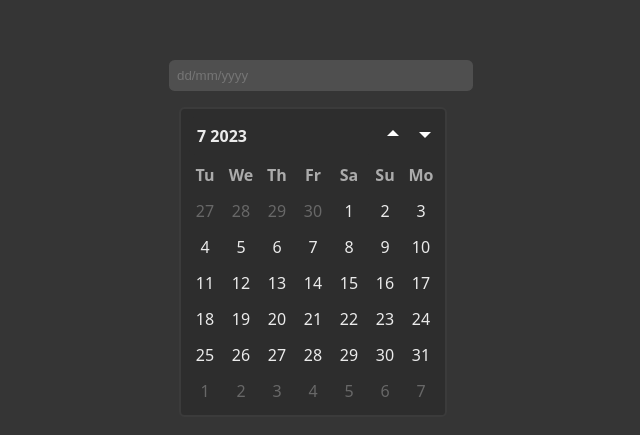
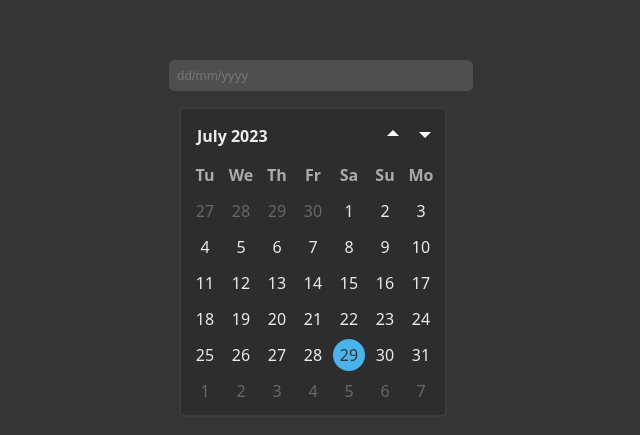
Before and after one commit to himanshupal/160, a SvelteKit app: page / in a window 1280 px wide. Shown: the part 185-620 px from the top of the page, without its empty margins (327-967 px from the left). Built offline with nearby package versions, Linux system fonts and the light colour scheme.

Commit message:
Year & Month selection working as expected

```diff
--- a/src/routes/+page.svelte
+++ b/src/routes/+page.svelte
@@ -15,18 +15,23 @@
 
 	const d = dayjs();
 
+	let slicedMonthList: IMonthValue[][];
+	let slicedYearList: IDateValue[][];
 	let slicedDateList: IDateValue[][];
-	let slicedYearList: IDateValue[][];
 
 	let selectionStage: 0 | 1 | 2 = 0;
 	let currentMonth = d.month();
 	let currentYear = d.year();
+	let currentDate = d.date();
 	let datePickerOpen = true;
 
-	const monthsList: IMonthValue[] = [
-		...months.map((value, i) => ({ active: true, value: i, text: value })),
-		...months.slice(0, 4).map((value, i) => ({ active: false, value: i, text: value }))
-	];
+	const selected = {
+		year: currentYear,
+		month: currentMonth,
+		date: currentDate
+	};
+
+	/////////////////// Reactive values below this ///////////////////
 
 	$: {
 		const yearDiff = Math.floor((currentMonth - 12) / 12) + 1;
@@ -34,9 +39,7 @@
 	}
 
 	$: farthestYearInPast = d.year() - yearsRange;
-	$: displayMonth = d.month(currentMonth).month() + 1;
 	$: weekdays = dayOffset ? [...days.slice(dayOffset), ...days.slice(0, dayOffset)] : days;
-	$: slicedMonthList = Array.from({ length: 4 }, (_, i) => monthsList.slice(i * 4, i * 4 + 4));
 
 	$: decadeRange = (() => {
 		let year = currentYear % 100;
@@ -45,6 +48,23 @@
 		if (startOfDecade < farthestYearInPast) startOfDecade = farthestYearInPast;
 		return { start: startOfDecade, end: startOfDecade + 9 };
 	})();
+
+	$: {
+		const start = currentYear - d.year();
+		const monthsList: IMonthValue[] = [
+			...months.map((value, i) => ({
+				active: true,
+				value: i + start * 12,
+				text: value
+			})),
+			...months.slice(0, 4).map((value, i) => ({
+				active: false,
+				value: i + start * 12 + 12,
+				text: value
+			}))
+		];
+		slicedMonthList = Array.from({ length: 4 }, (_, i) => monthsList.slice(i * 4, i * 4 + 4));
+	}
 
 	$: {
 		const { start, end } = decadeRange;
@@ -95,6 +115,8 @@
 		slicedDateList = Array.from({ length: 6 }, (_, i) => dateList.slice(i * 7, i * 7 + 7));
 	}
 
+	/////////////////// Methods below this ///////////////////
+
 	const toggleDatePicker = () => (datePickerOpen = !datePickerOpen);
 
 	const previous = () => {
@@ -124,6 +146,23 @@
 			selectionStage += 1;
 		}
 	};
+
+	const setCurrentYear = (value: number) => (e: MouseEvent) => {
+		currentMonth += (value - currentYear) * 12;
+		selected.year = value;
+		selectionStage -= 1;
+	};
+
+	const setCurrentMonth = (value: number) => (e: MouseEvent) => {
+		currentMonth = value;
+		selected.month = value;
+		selectionStage -= 1;
+	};
+
+	const setCurrentDate = (value: number) => (e: MouseEvent) => {
+		currentDate = value;
+		selected.date = currentDate;
+	};
 </script>
 
 <svelte:head>
@@ -149,7 +188,7 @@
 				<div class="datepicker__actions">
 					<button class="datepicker__actions__selector" on:click={updateSelectionStage}>
 						{#if !selectionStage}
-							{displayMonth}
+							{d.month(currentMonth).format('MMMM')}
 						{/if}
 						{selectionStage === 2 ? `${decadeRange.start} - ${decadeRange.end}` : currentYear}
 					</button>
@@ -178,7 +217,13 @@
 					{#each slicedDateList as week}
 						<div class="datepicker__row">
 							{#each week as date}
-								<div class="datepicker__cell" class:active={date.active}>
+								<div
+									role="none"
+									class="datepicker__cell"
+									class:active={date.active}
+									on:click={setCurrentDate(date.value)}
+									class:selected={date.value === selected.date && date.active}
+								>
 									{date.value}
 								</div>
 							{/each}
@@ -188,7 +233,13 @@
 					{#each slicedMonthList as monthList}
 						<div class="datepicker__row">
 							{#each monthList as month}
-								<div class="datepicker__cell lg" class:active={month.active}>
+								<div
+									role="none"
+									class="datepicker__cell lg"
+									class:active={month.active}
+									class:selected={month.value === selected.month && month.active}
+									on:click={setCurrentMonth(month.value)}
+								>
 									{month.text}
 								</div>
 							{/each}
@@ -198,7 +249,13 @@
 					{#each slicedYearList as yearList}
 						<div class="datepicker__row">
 							{#each yearList as year}
-								<div class="datepicker__cell lg" class:active={year.active}>
+								<div
+									role="none"
+									class="datepicker__cell lg"
+									class:active={year.active}
+									class:selected={year.value === selected.year && year.active}
+									on:click={setCurrentYear(year.value)}
+								>
 									{year.value}
 								</div>
 							{/each}
@@ -212,6 +269,8 @@
 
 <style lang="scss">
 	$background-primary: #353535;
+	$background-secondary: #49b3eb;
+
 	$text-color-primary: #ebebeb;
 	$text-color-secondary: #686868;
 
@@ -339,6 +398,12 @@
 					border-radius: 100rem;
 				}
 
+				&.selected {
+					background-color: $background-secondary;
+					color: $background-primary !important;
+					border-radius: 100rem;
+				}
+
 				&:not(&.active) {
 					color: $text-color-secondary;
 				}
```
